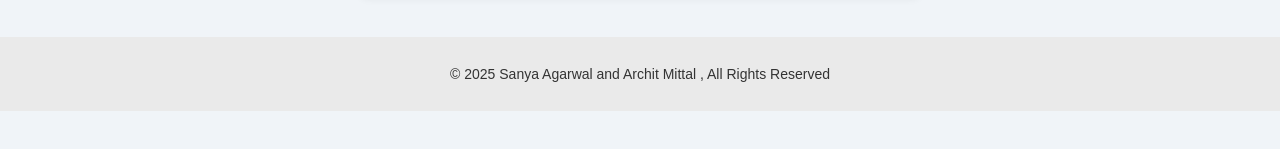
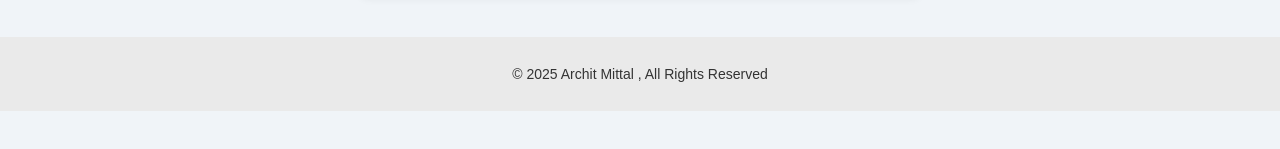
Before and after one commit to archittmittal/Web-Development, a plain HTML site: page index.html in a window 1280 px wide. Shown: the part 331-480 px from the top of the page. Drawn offline with Linux system fonts and the light colour scheme.

Commit message:
Update index.html

```diff
--- a/index.html
+++ b/index.html
@@ -48,7 +48,7 @@
       <button class="btn" onclick="resetForm()">Start Over</button>
     </div>
   </div>
-  <footer><p>&copy; 2025 Sanya Agarwal and Archit Mittal , All Rights Reserved</p></footer>
+  <footer><p>&copy; 2025 Archit Mittal , All Rights Reserved</p></footer>
   </div>
 
   <script src="script_calc.js"></script>
```
